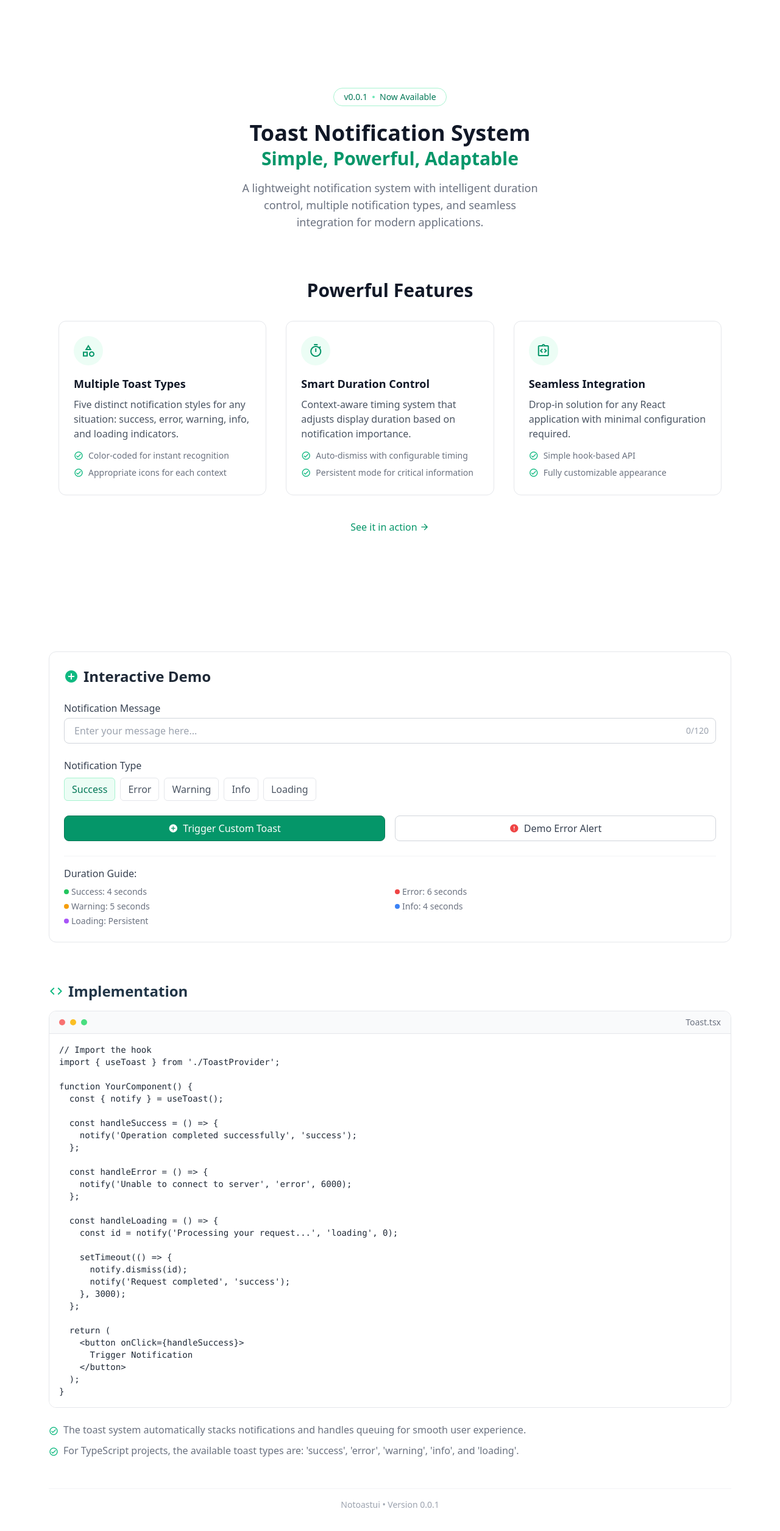
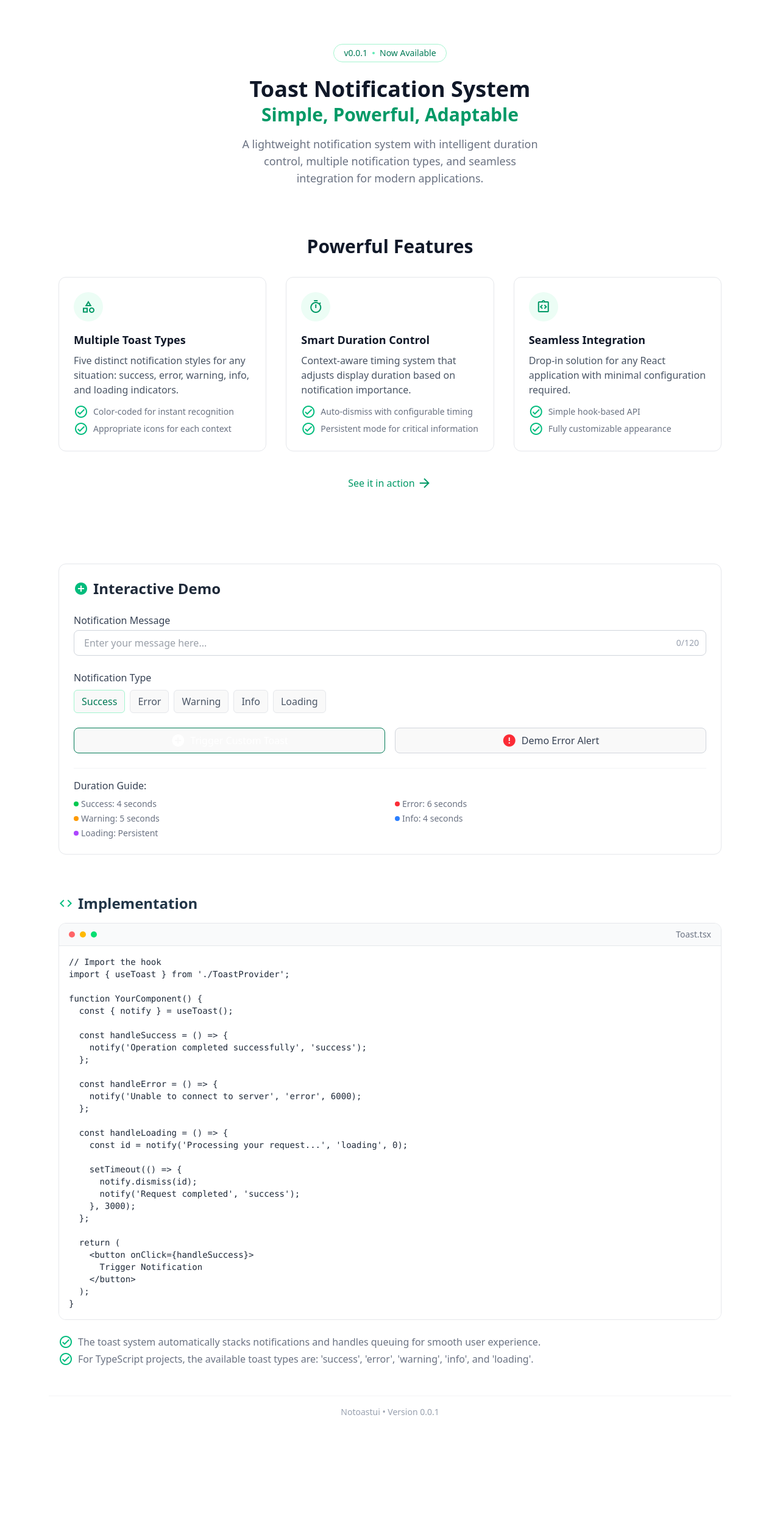
Before and after one commit to NauvalAssidq/Notification-Template, a React (Vite) app: page / in a window 1280 px wide. Shown: the top 2510 px of the page at 61% size. After the commit the page ends 2373 px from the top, so only its background shows below. Built offline with nearby package versions, Linux system fonts and the light colour scheme.

Commit message:
Fix please

```diff
--- a/index.html
+++ b/index.html
@@ -4,12 +4,9 @@
     <meta charset="UTF-8" />
     <link rel="icon" type="image/svg+xml" href="/vite.svg" />
     <meta name="viewport" content="width=device-width, initial-scale=1.0" />
-
+    <link rel="preconnect" href="https://fonts.googleapis.com">
+    <link rel="preconnect" href="https://fonts.gstatic.com" crossorigin>
     <link href="https://fonts.googleapis.com/icon?family=Material+Icons+Outlined" rel="stylesheet">
-    <script src="https://cdn.jsdelivr.net/npm/react@18/umd/react.development.js"></script>
-    <script src="https://cdn.jsdelivr.net/npm/react-dom@18/umd/react-dom.development.js"></script>
-    <script src="https://cdn.tailwindcss.com"></script>
-
     <title>Notification Templates Page</title>
   </head>
   <body>
--- a/package.json
+++ b/package.json
@@ -10,9 +10,13 @@
     "preview": "vite preview"
   },
   "dependencies": {
+    "@material-ui/core": "^4.12.4",
+    "@material-ui/icons": "^4.11.3",
+    "@tailwindcss/vite": "^4.1.4",
     "react": "^19.0.0",
     "react-dom": "^19.0.0",
-    "react-router-dom": "^7.5.1"
+    "react-router-dom": "^7.5.1",
+    "tailwindcss": "^4.1.4"
   },
   "devDependencies": {
     "@eslint/js": "^9.22.0",
--- a/src/components/Toast.tsx
+++ b/src/components/Toast.tsx
@@ -11,11 +11,11 @@ export type ToastProps = {
 }
 
 const variantStyles = {
-  success: "bg-emerald-500/95 backdrop-blur-sm",
-  error: "bg-rose-500/95 backdrop-blur-sm",
-  warning: "bg-amber-500/95 backdrop-blur-sm",
-  info: "bg-sky-500/95 backdrop-blur-sm",
-  loading: "bg-gray-500/95 backdrop-blur-sm",
+  success: "bg-green-600/95 backdrop-blur-sm",
+  error: "bg-red-600/95 backdrop-blur-sm",
+  warning: "bg-yellow-600/95 backdrop-blur-sm",
+  info: "bg-blue-600/95 backdrop-blur-sm",
+  loading: "bg-gray-600/95 backdrop-blur-sm",
 };
 
 const toastIcons = {
@@ -55,9 +55,9 @@ export const Toast: React.FC<ToastProps> = ({ id, message, type, onClose }) => {
   return (
     <div
       role="alert"
-      className={`${variantStyles[type]} text-white min-w-[280px] max-w-sm px-4 py-3 rounded-xl shadow-lg
-        border-l-4 flex items-center gap-3 animate-toast-pop transition-all duration-300
-        hover:shadow-md transform hover:-translate-y-1 motion-reduce:transition-none
+      className={`${variantStyles[type]} text-white min-w-[280px] max-w-sm px-4 py-3 rounded-xl shadow-md
+        flex items-center gap-3 animate-toast-pop transition-all duration-300
+        hover:shadow-sm transform hover:-translate-y-1 motion-reduce:transition-none
         group relative overflow-hidden`}>
       <div className="flex-shrink-0">
         {toastIcons[type]}
--- a/src/index.css
+++ b/src/index.css
@@ -1,3 +1,5 @@
+@import "tailwindcss";
+
 :root {
   font-family: system-ui, Avenir, Helvetica, Arial, sans-serif;
   line-height: 1.5;
--- /dev/null
+++ b/src/pages/HomePage.css
@@ -0,0 +1,26 @@
+@keyframes fade-in-up {
+    0% {
+      opacity: 0;
+      transform: translateY(8px);
+    }
+    100% {
+      opacity: 1;
+      transform: translateY(0);
+    }
+  }
+
+  @keyframes pulse {
+    0%, 100% { transform: scale(1); }
+    50% { transform: scale(1.15); }
+  }
+
+  @keyframes ping {
+    75%, 100% {
+      transform: scale(2);
+      opacity: 0;
+    }
+  }
+
+  .animate-fade-in-up {
+    animation: fade-in-up 0.6s cubic-bezier(0.22, 1, 0.36, 1);
+  }
--- a/src/pages/HomePage.tsx
+++ b/src/pages/HomePage.tsx
@@ -11,12 +11,37 @@ function HomePage() {
     <div className="w-full min-h-screen bg-white text-base">
       <main className="w-full max-w-6xl mx-auto px-4 py-8 sm:py-12">
         {/* Hero Section */}
-        <section className="flex flex-col items-center my-12 sm:my-24">
-          <div className="inline-flex items-center justify-center border border-emerald-200 px-4 py-1 rounded-full text-xs sm:text-sm text-emerald-700 mb-6">
-            <span className="font-medium">v0.0.1</span>
-            <div className="w-1 h-1 mx-2 bg-emerald-300 rounded-full" />
-            <span>Now Available</span>
-          </div>
+        <section className="flex flex-col items-center my-2 sm:my-6">
+        <div className="inline-flex items-center justify-center border border-emerald-200 bg-white/80 backdrop-blur-sm px-4 py-1 rounded-full text-xs sm:text-sm text-emerald-700 mb-6
+            hover:shadow-md hover:border-emerald-300 hover:scale-[1.02]
+            transition-all duration-300 cursor-pointer group relative
+            animate-fade-in-up"
+            role="status"
+            aria-label="Version Badge">
+            <div className="absolute inset-0 rounded-full opacity-0 group-hover:opacity-100
+                bg-gradient-to-r from-emerald-100/30 to-transparent transition-opacity duration-300" />
+
+            <span className="font-medium transition-transform duration-300 group-hover:-translate-y-px">
+                v0.0.1
+            </span>
+
+            <div className="w-1 h-1 mx-2 bg-emerald-300 rounded-full
+                animate-pulse group-hover:animate-ping" />
+
+            <span className="transition-all duration-300 group-hover:text-emerald-800">
+                Now Available
+            </span>
+
+            <div className="absolute -bottom-8 left-1/2 -translate-x-1/2 opacity-0
+                group-hover:opacity-100 transition-opacity duration-200">
+                <div className="bg-emerald-600 text-white text-xs px-3 py-1.5 rounded-lg
+                shadow-lg whitespace-nowrap">
+                Latest stable release
+                <div className="absolute -top-1.5 left-1/2 -translate-x-1/2 w-3 h-3
+                    bg-emerald-600 rotate-45" />
+                </div>
+            </div>
+        </div>
 
           <h1 className="text-3xl sm:text-4xl text-center font-bold text-gray-900 mb-4">
             Toast Notification System
@@ -103,7 +128,7 @@ function HomePage() {
         </section>
 
         {/* Demo Section */}
-        <section id="demo" className="mb-16 border border-gray-200 rounded-xl p-4 sm:p-6">
+        <section id="demo" className="mb-16 border border-gray-200 rounded-xl p-4 sm:p-6 mx-4">
           <h2 className="text-xl sm:text-2xl text-gray-800 font-semibold mb-6 flex items-center">
             <span className="material-icons-outlined text-emerald-500 mr-2">add_circle</span>
             Interactive Demo
@@ -209,7 +234,7 @@ function HomePage() {
         </section>
 
         {/* Code Section */}
-        <section className="mb-12">
+        <section className="mb-12 mx-4">
           <h2 className="text-xl sm:text-2xl font-semibold mb-4 flex items-center">
             <span className="material-icons-outlined text-emerald-500 mr-2">code</span>
             Implementation
@@ -258,19 +283,17 @@ function YourComponent() {
             </pre>
           </div>
 
-          <div className="mt-6 text-sm sm:text-base text-gray-500">
-            <p className="flex items-start gap-2">
-              <span className="material-icons-outlined text-emerald-500 mt-0.5 text-base">check_circle</span>
-              <span>
-                The toast system automatically stacks notifications and handles queuing for smooth user experience.
-              </span>
-            </p>
-            <p className="flex items-start gap-2 mt-2">
-              <span className="material-icons-outlined text-emerald-500 mt-0.5 text-base">check_circle</span>
-              <span>
-                For TypeScript projects, the available toast types are: 'success', 'error', 'warning', 'info', and 'loading'.
-              </span>
-            </p>
+          <div className="mt-6 text-gray-500">
+            <ul className="mt-3 space-y-1">
+                <li className="flex items-center text-base text-gray-500">
+                <span className="material-icons-outlined text-sm text-emerald-500 mr-2">check_circle</span>
+                <span>The toast system automatically stacks notifications and handles queuing for smooth user experience.</span>
+                </li>
+                <li className="flex items-center text-base text-gray-500">
+                <span className="material-icons-outlined text-sm text-emerald-500 mr-2">check_circle</span>
+                <span>For TypeScript projects, the available toast types are: 'success', 'error', 'warning', 'info', and 'loading'.</span>
+                </li>
+            </ul>
           </div>
         </section>
 
--- a/vite.config.ts
+++ b/vite.config.ts
@@ -1,8 +1,9 @@
 import { defineConfig } from "vite";
 import react from "@vitejs/plugin-react";
+import tailwindcss from '@tailwindcss/vite'
 
 export default defineConfig({
-  plugins: [react()],
+  plugins: [react(), tailwindcss()],
   build: {
     lib: {
       entry: "./src/main.tsx",
```
Also changed, not shown: 1 other file (tests, documents, lock files or other folders).
